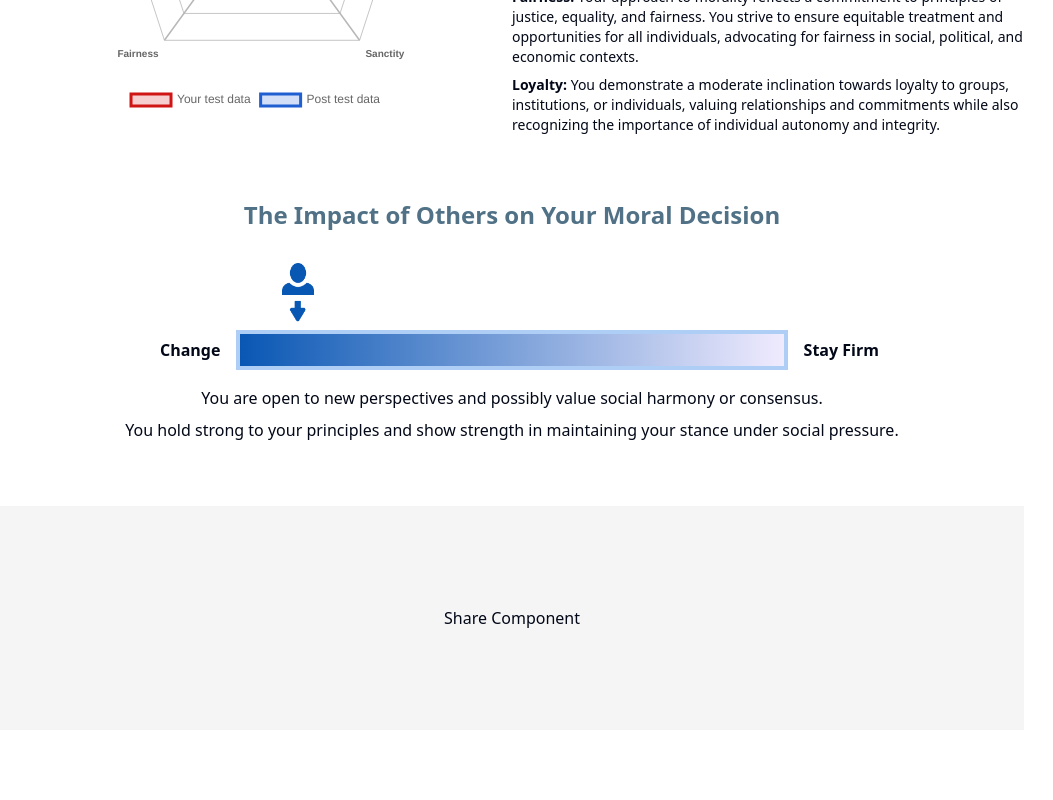
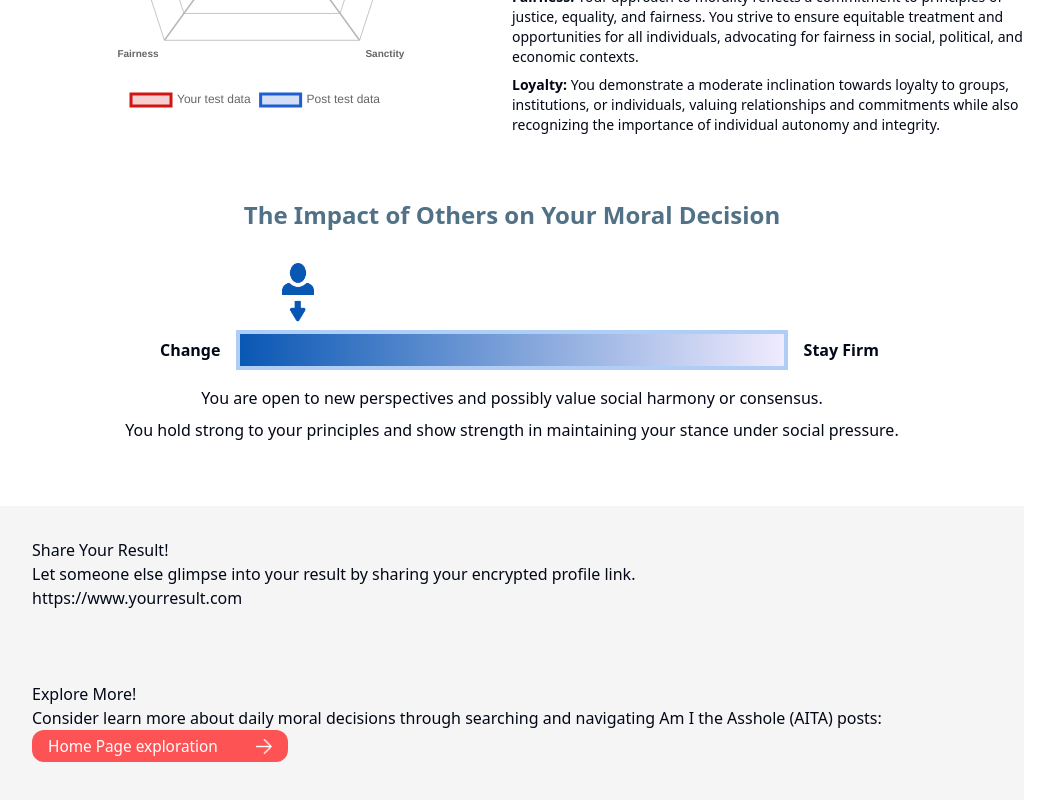
Before and after one commit to 24-S1-2-C-Moral-Decisions/moral-front-end, a Next.js app: page /en in a window 1280 px wide. Shown: the part 453-1253 px from the top of the page, without its empty margins (128-1181 px from the left). Built offline with nearby package versions, Linux system fonts and the light colour scheme.

Commit message:
add share text

```diff
--- a/components/surveyfeedback-page.tsx
+++ b/components/surveyfeedback-page.tsx
@@ -147,10 +147,31 @@ function ImpactResult() {
 }
 
 function Share() {
+    const { setPage } = usePage();
+    const [close, setClose] = useState("false");
     return (
         <>
-            <div className="flex w-full h-56 bg-[#F5F5F5] items-center justify-center mb-16">
-                <p>Share Component</p>
+            <div className="w-full bg-[#F5F5F5] items-center justify-center mb-16 p-8">
+                <div className="w-full h-36 flex flex-col text-left">
+                <p>Share Your Result!</p>
+                <p>Let someone else glimpse into your result by sharing your encrypted profile link.</p>
+                <p>https://www.yourresult.com</p>
+                </div>
+                <div className="w-full h-36 flex flex-col text-left">
+                <p>Explore More!</p>
+                <p>Consider learn more about daily moral decisions through searching and navigating Am I the Asshole (AITA) posts:</p>
+                <Button className="flex w-64 h-8 justify-center text-white text-[1.2vw] bg-[#FE5354] rounded-xl hover:bg-[#C62828] transition-colors duration-300"
+                            onClick={() => {
+                                setClose("true");
+                                setTimeout(() => {
+                                    setPage("game");{/* Change to survey page later */}
+                                }, 500);
+                            }}
+                        >
+                            <span>Home Page exploration</span>
+                            <img src="/imgs/Arrow-Right.png" alt="arrow" className="w-4 justify-center ml-auto" />
+                        </Button>
+                </div>
             </div>
         </>
 
```
Also changed, not shown: public/imgs/Arrow-Right.png (added).
